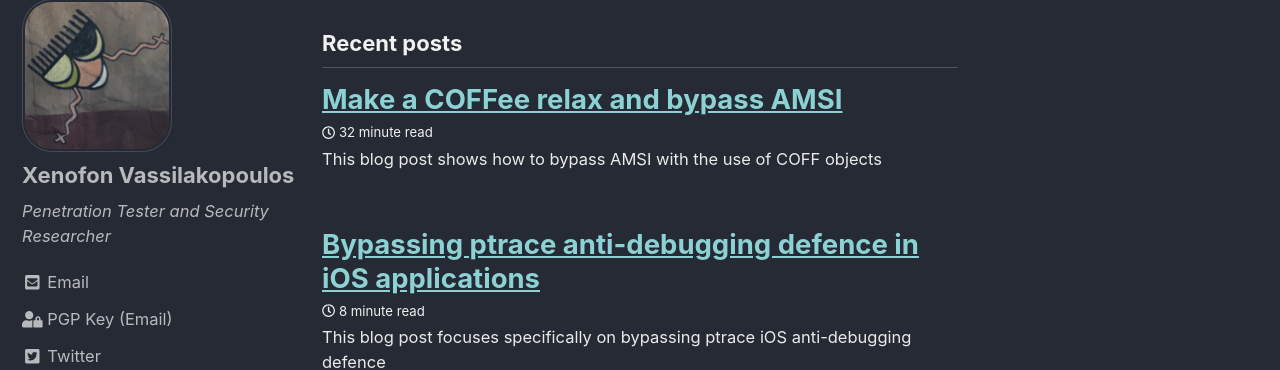
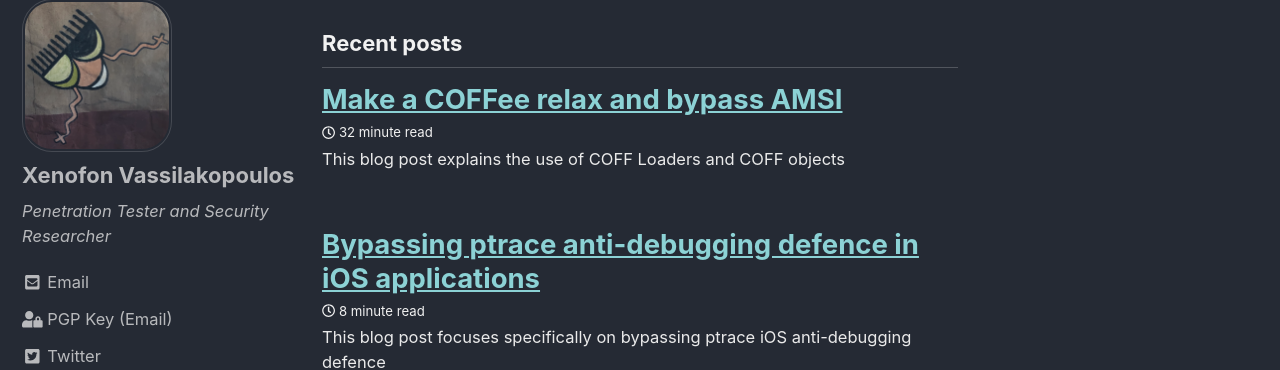
Before and after one commit to xen0vas/xen0vas.github.io, a Jekyll site: the page built from index.html, in a window 1280 px wide and 900 px high. Shown: the part 112-482 px from the top of the window. Built offline with Jekyll 4.4.1, drawn with Linux system fonts in a browser that asks for light colours; cached includes are drawn as plain includes; the list of posts is cut into pages by our own code.

Commit message:
disclaimer

```diff
--- a/_posts/2024-05-05-Make-a-COFFee-relax-and-bypass-AMSI.md
+++ b/_posts/2024-05-05-Make-a-COFFee-relax-and-bypass-AMSI.md
@@ -5,7 +5,7 @@ description: This blog post explains the COFF file format and describes the way
 date: 2024-05-05
 classes: wide
 comments: false
-excerpt: This blog post shows how to bypass AMSI with the use of COFF objects
+excerpt: This blog post explains the use of COFF Loaders and COFF objects
 header:
   teaser: /assets/images/avatar.jpg
   overlay_image: /assets/images/2024/04/coff.png
```
